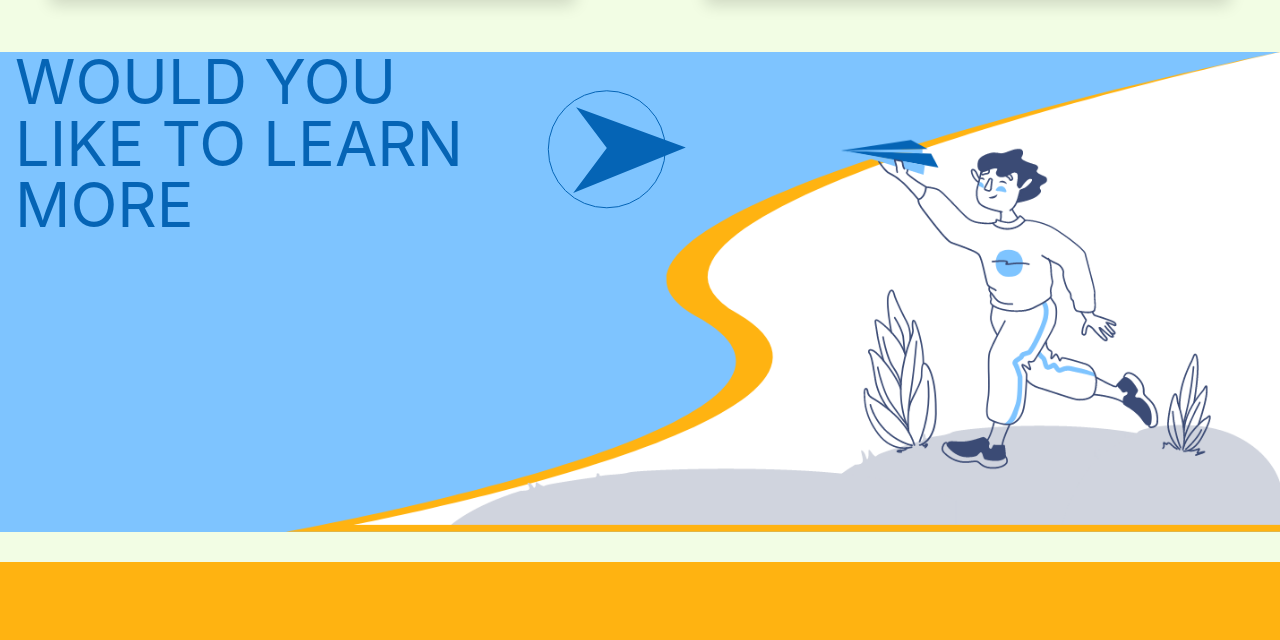
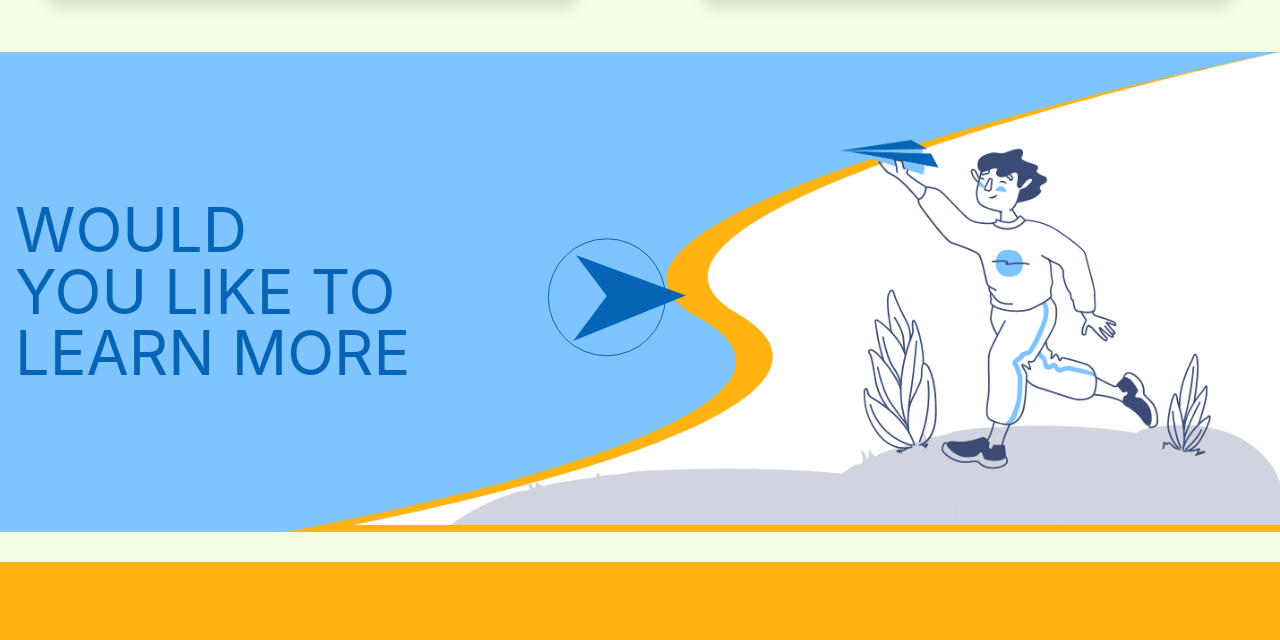
Before and after one commit to fncMart/demo, a plain HTML site: page index.html in a window 1280 px wide. Shown: the part 6058-6698 px from the top of the page. Drawn offline with Linux system fonts and the light colour scheme; a web font is replaced by a local one.

Commit message:
Update get-started.html

```diff
--- a/components/get-started.html
+++ b/components/get-started.html
@@ -1,7 +1,7 @@
 <div class="container-fluid know-more">
-    <div class="d-flex align-items-center row">
+    <div class="d-flex align-items-center row" style="height: 100%;">
         <div class="learn-more head-div col-5">
-            WOULD YOU LIKE TO LEARN MORE
+            WOULD<br> YOU LIKE TO <br>LEARN MORE
         </div>
         <div class="flex-shrink-1">
             <a href="../Contact.html"><img src="../img/Group 1669.png" class="boy" alt="..."></a>
```
